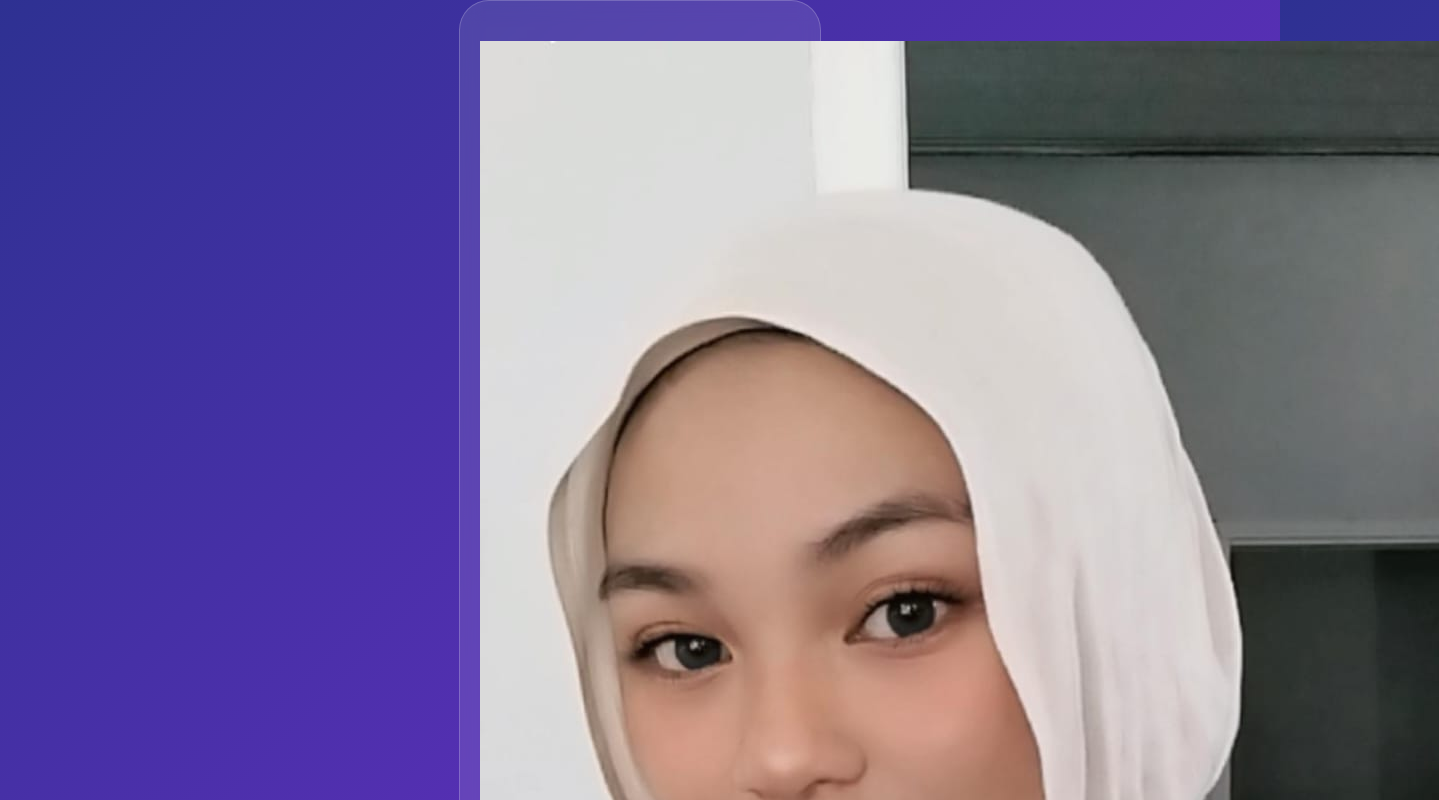
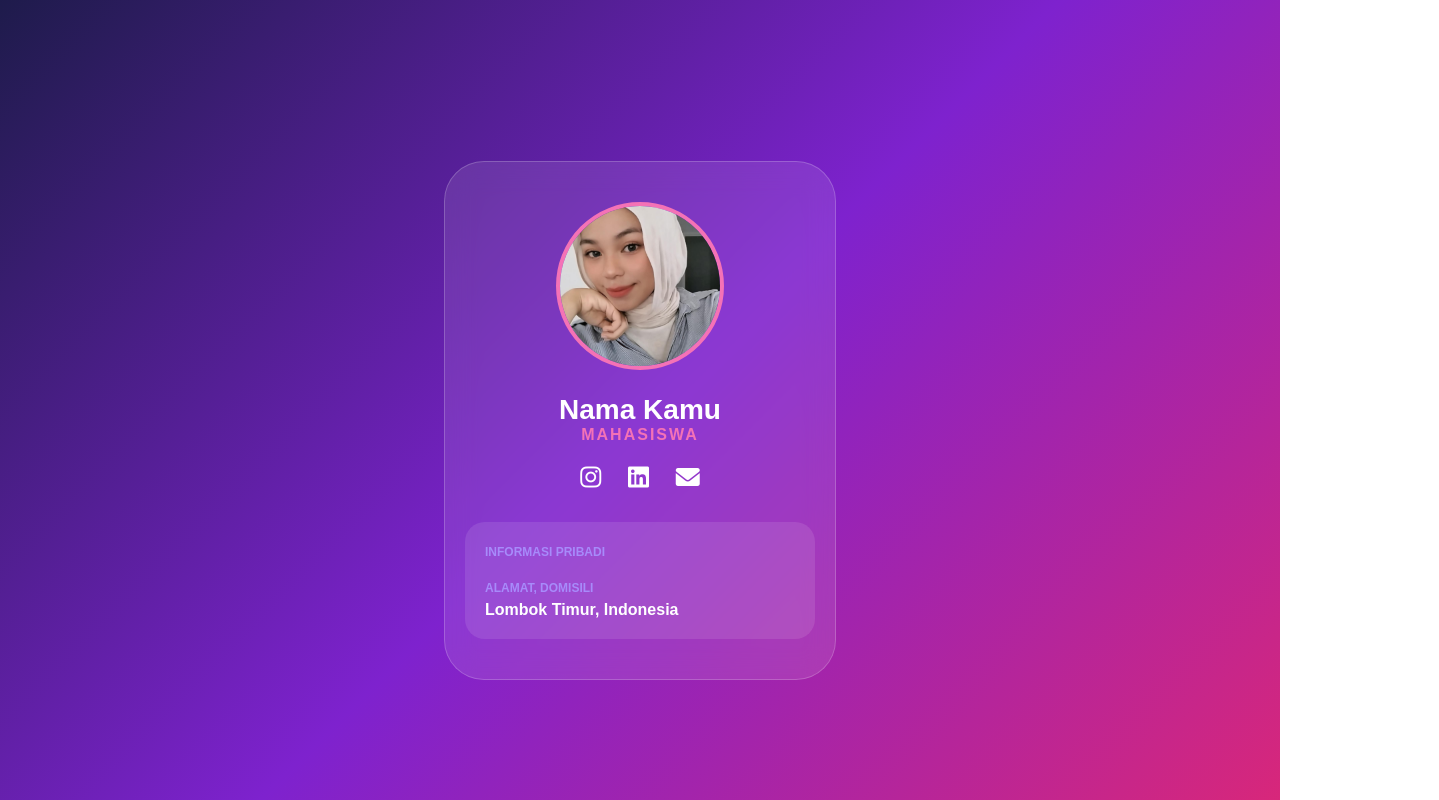
Before and after one commit to amnicantik300-ship-it/amni-cantik.github.io, a plain HTML site: page index.html in a window 1280 px wide. Shown: the top 800 px of the page, 1439 px wide, since content can reach past the window. Drawn offline with Linux system fonts and the light colour scheme.

Commit message:
Update index.html

```diff
--- a/index.html
+++ b/index.html
@@ -3,67 +3,50 @@
 <head>
     <meta charset="UTF-8">
     <meta name="viewport" content="width=device-width, initial-scale=1.0">
-    <title>Profil Amni Ramdani</title>
+    <title>Profil Saya</title>
+    <link rel="stylesheet" href="https://cdnjs.cloudflare.com/ajax/libs/font-awesome/6.0.0/css/all.min.css">
     <style>
         body {
-            margin: 0;
-            padding: 0;
-            font-family: Arial, sans-serif;
-            background: linear-gradient(135deg, #2e3192, #8e2de2); /* Warna gradasi latar belakang */
-            display: flex;
-            justify-content: center;
-            align-items: center;
-            min-height: 100vh;
-            color: white;
+            margin: 0; padding: 20px; font-family: sans-serif;
+            background: linear-gradient(135deg, #1e1b4b, #7e22ce, #db2777);
+            min-height: 100vh; display: flex; justify-content: center; align-items: center; color: white;
         }
-
-        .container {
-            background: rgba(255, 255, 255, 0.1); /* Efek kaca transparan */
-            backdrop-filter: blur(10px);
-            padding: 40px 20px;
-            border-radius: 30px;
-            width: 320px;
-            text-align: center;
-            border: 1px solid rgba(255, 255, 255, 0.2);
+        .card {
+            background: rgba(255, 255, 255, 0.1); backdrop-filter: blur(15px);
+            padding: 40px 20px; border-radius: 40px; width: 100%; max-width: 350px;
+            text-align: center; border: 1px solid rgba(255, 255, 255, 0.2);
         }
-
-        .profile-pic {
-            width: 150px;
-            height: 150px;
-            border-radius: 50%;
-            border: 5px solid #e0115f; /* Border pink melingkar */
-            object-fit: cover;
-            margin-bottom: 20px;
+        .profile-img {
+            width: 160px; height: 160px; border-radius: 50%;
+            border: 4px solid #f472b6; object-fit: cover; margin-bottom: 20px;
         }
-
-        h1 { margin: 10px 0 5px; font-size: 24px; }
-        .subtitle { color: #ff007f; font-weight: bold; font-size: 14px; margin-bottom: 20px; }
-
-        .info-card {
-            background: rgba(255, 255, 255, 0.15);
-            border-radius: 20px;
-            padding: 20px;
-            margin-top: 30px;
-            text-align: left;
+        h1 { font-size: 28px; margin: 0; }
+        .role { color: #f472b6; font-weight: bold; margin-bottom: 20px; letter-spacing: 2px; }
+        .social-icons { font-size: 24px; margin-bottom: 30px; }
+        .social-icons i { margin: 0 10px; color: white; }
+        .info-box {
+            background: rgba(255, 255, 255, 0.1); border-radius: 20px;
+            padding: 20px; text-align: left;
         }
-
-        .info-title { font-weight: bold; color: #a29bfe; margin-bottom: 10px; display: block; }
+        .label { color: #a78bfa; font-size: 12px; font-weight: bold; text-transform: uppercase; }
+        .value { font-size: 16px; font-weight: bold; display: block; margin-top: 5px; }
     </style>
 </head>
 <body>
-
-    <div class="container">
-        <img src="foto.jpg" class="profile-img" alt="Amni Ramdani">
-
-        <h1>Amni Ramdani</h1>
-        <div class="subtitle">MAHASISWA</div>
-
-        <div class="info-card">
-            <span class="info-title">Informasi Pribadi</span>
-            <p><strong>ALAMAT, DOMISILI:</strong><br>Lombok Timur, Indonesia</p>
+    <div class="card">
+        <img src="foto.jpg" class="profile-img">
+        <h1>Nama Kamu</h1>
+        <div class="role">MAHASISWA</div>
+        <div class="social-icons">
+            <i class="fab fa-instagram"></i>
+            <i class="fab fa-linkedin"></i>
+            <i class="fas fa-envelope"></i>
+        </div>
+        <div class="info-box">
+            <span class="label">Informasi Pribadi</span><br><br>
+            <span class="label">Alamat, Domisili</span>
+            <span class="value">Lombok Timur, Indonesia</span>
         </div>
     </div>
-
 </body>
-
 </html>
```
